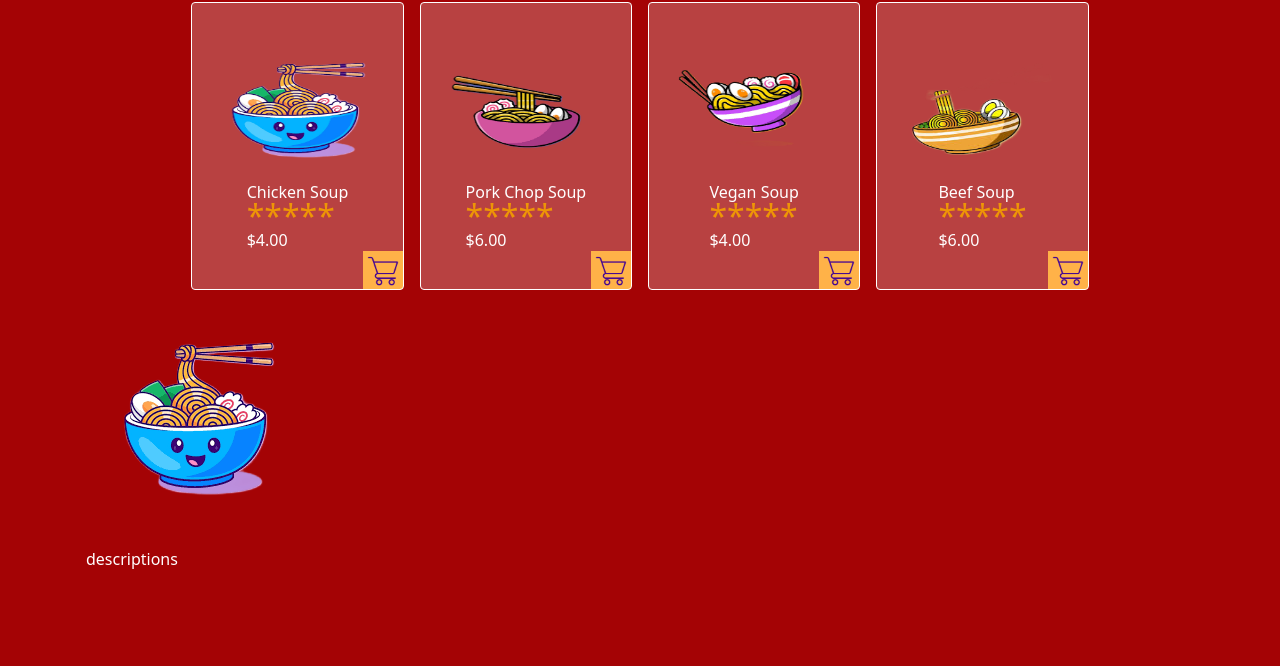
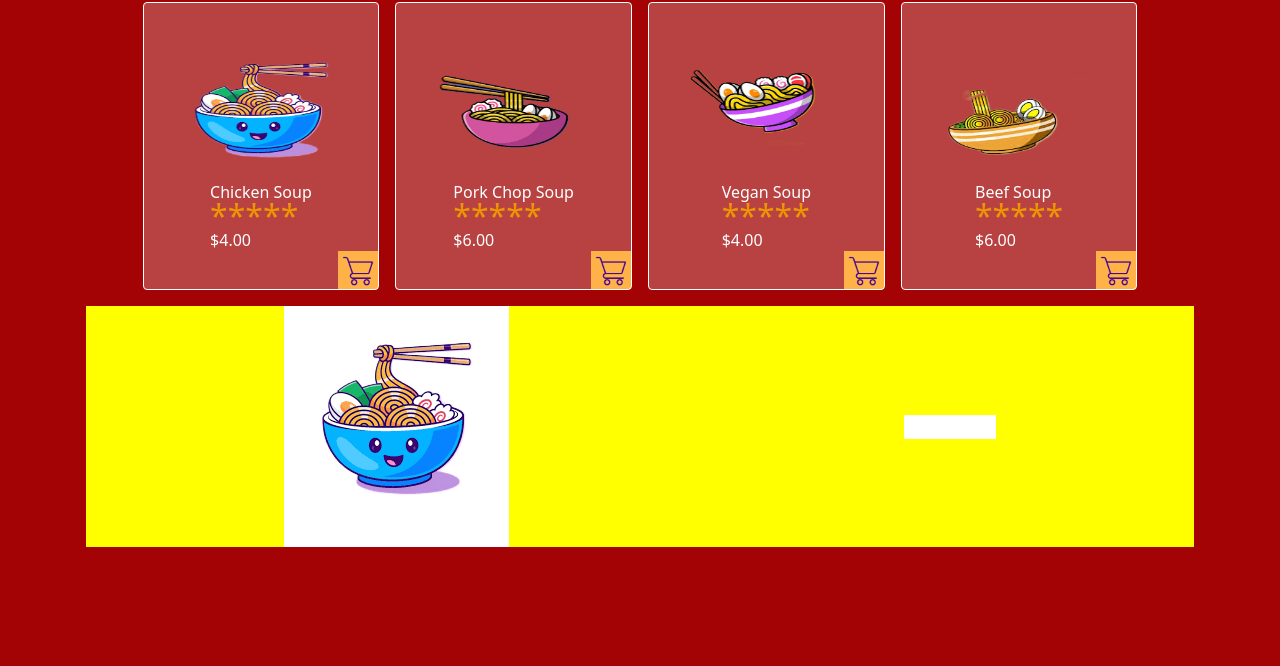
Before and after one commit to chhum-chanleak/noodle, a plain HTML site: page index.html in a window 1280 px wide. Shown: the part 134-800 px from the top of the page. Drawn offline with nearby package versions, Linux system fonts and the light colour scheme.

Commit message:
style: Style 'about-us' class css/style.css

```diff
--- a/css/style.css
+++ b/css/style.css
@@ -16,7 +16,6 @@ body {
 }
 
 .menu {
-  width: 90%;
   height: auto;
   margin: auto;
   margin-top: 2rem;
@@ -87,6 +86,21 @@ body {
   align-items: center;
 }
 
+.about-us {
+  background-color: #ff0;
+  display: flex;
+  justify-content: space-around;
+  align-items: center;
+}
+
+.about-us .logo {
+  background-color: #fff;
+}
+
+.about-us .about-us-description {
+  background-color: #fff;
+}
+
 
 @media only screen and (max-width: 768px) {
 
```
